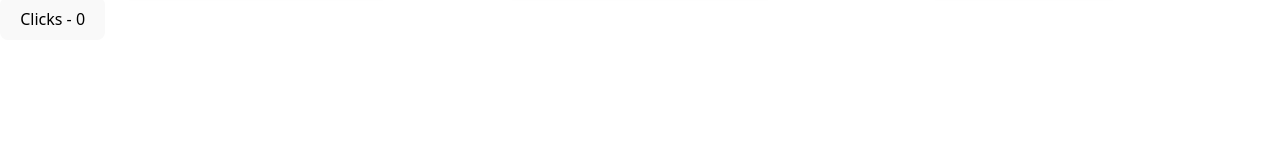
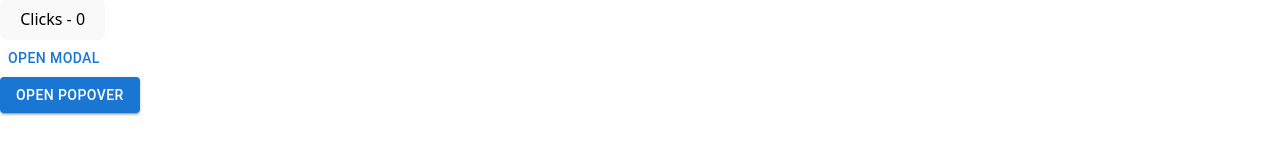
Before and after one commit to Snap-Engineering-Academy-2025/sea-chanho-react-example, a React (Vite) app: page / in a window 1280 px wide. Shown: the part 430-584 px from the top of the page. Built offline with nearby package versions, Linux system fonts and the light colour scheme.

Commit message:
added modal and popover

```diff
--- a/src/App.jsx
+++ b/src/App.jsx
@@ -3,7 +3,7 @@ import Card from '@mui/material/Card';
 import CardActions from '@mui/material/CardActions';
 import CardContent from '@mui/material/CardContent';
 import CardMedia from '@mui/material/CardMedia';
-
+import Button from '@mui/material/Button';
 import Typography from '@mui/material/Typography';
 import Grid from '@mui/material/Grid';
 import './App.css';
@@ -13,8 +13,9 @@ import exercises from "./exercises.json"
 import { useState } from 'react';
 import Modal from '@mui/material/Modal';
 import Box from '@mui/material/Box';
-import Popover from '@mui/material/Popover';
-import Button from './Button';
+import ClickButton from './ClickButton';
+import BasicPopover from './BasicPopover';
+
 
 // import characters from './protagonists.json'
 
@@ -23,32 +24,20 @@ function App() {
   const [open, setOpen] = React.useState(false);
   const handleOpen = () => setOpen(true);
   const handleClose = () => setOpen(false);
-  // const [anchorEl, setAnchorEl] = React.useState<HTMLButtonElement | null>(null);
 
-  // const style = {
-  //   position: 'absolute',
-  //   top: '50%',
-  //   left: '50%',
-  //   transform: 'translate(-50%, -50%)',
-  //   width: 400,
-  //   bgcolor: 'background.paper',
-  //   border: '2px solid #000',
-  //   boxShadow: 24,
-  //   p: 4,
-  // };
+  const style = {
+    position: 'absolute',
+    top: '50%',
+    left: '50%',
+    transform: 'translate(-50%, -50%)',
+    width: 400,
+    bgcolor: 'background.paper',
+    border: '2px solid #000',
+    boxShadow: 24,
+    p: 4,
+  };
 
 
-
-  // const handleClickPop = (event: React.MouseEvent<HTMLButtonElement>) => {
-  //   setAnchorEl(event.currentTarget);
-  // };
-
-  // const openPop = Boolean(anchorEl);
-  // const id = openPop ? 'simple-popover' : undefined;
-
-  // const handleClosePop = () => {
-  //   setAnchorEl(null);
-  // };
 
   return (
 
@@ -96,11 +85,11 @@ function App() {
       Click Me
     </Button> */}
 
-    <Button />
+    <ClickButton />
 
 
         {/*Modal*/}
-    {/* <div>
+    <div>
       <Button onClick={handleOpen}>Open modal</Button>
       <Modal
         open={open}
@@ -117,25 +106,9 @@ function App() {
           </Typography>
         </Box>
       </Modal>
-    </div> */}
+    </div>
         {/*Popover*/}
-    {/* <div>
-      <Button aria-describedby={id} variant="contained" onClick={handleClickPop}>
-        Open Popover
-      </Button>
-      <Popover
-        id={id}
-        open={openPop}
-        anchorEl={anchorEl}
-        onClose={handleClosePop}
-        anchorOrigin={{
-          vertical: 'bottom',
-          horizontal: 'left',
-        }}
-      >
-        <Typography sx={{ p: 2 }}>The content of the Popover.</Typography>
-      </Popover>
-    </div> */}
+    <BasicPopover />
     </>
   )
 }
--- /dev/null
+++ b/src/BasicPopover.jsx
@@ -0,0 +1,39 @@
+import * as React from 'react';
+import Popover from '@mui/material/Popover';
+import Typography from '@mui/material/Typography';
+import Button from '@mui/material/Button';
+
+export default function BasicPopover() {
+  const [anchorEl, setAnchorEl] = React.useState(null);
+
+  const handleClick = (event) => {
+    setAnchorEl(event.currentTarget);
+  };
+
+  const handleClose = () => {
+    setAnchorEl(null);
+  };
+
+  const open = Boolean(anchorEl);
+  const id = open ? 'simple-popover' : undefined;
+
+  return (
+    <div>
+      <Button aria-describedby={id} variant="contained" onClick={handleClick}>
+        Open Popover
+      </Button>
+      <Popover
+        id={id}
+        open={open}
+        anchorEl={anchorEl}
+        onClose={handleClose}
+        anchorOrigin={{
+          vertical: 'bottom',
+          horizontal: 'left',
+        }}
+      >
+        <Typography sx={{ p: 2 }}>The content of the Popover.</Typography>
+      </Popover>
+    </div>
+  );
+}
--- a/src/Button.jsx
+++ b/src/ClickButton.jsx
@@ -1,6 +1,6 @@
 import { useState } from "react";
 
-export default function Button() {
+export default function ClickButton() {
   const [counter, setCounter] = useState(0);
 
   function handleClick() {
```
